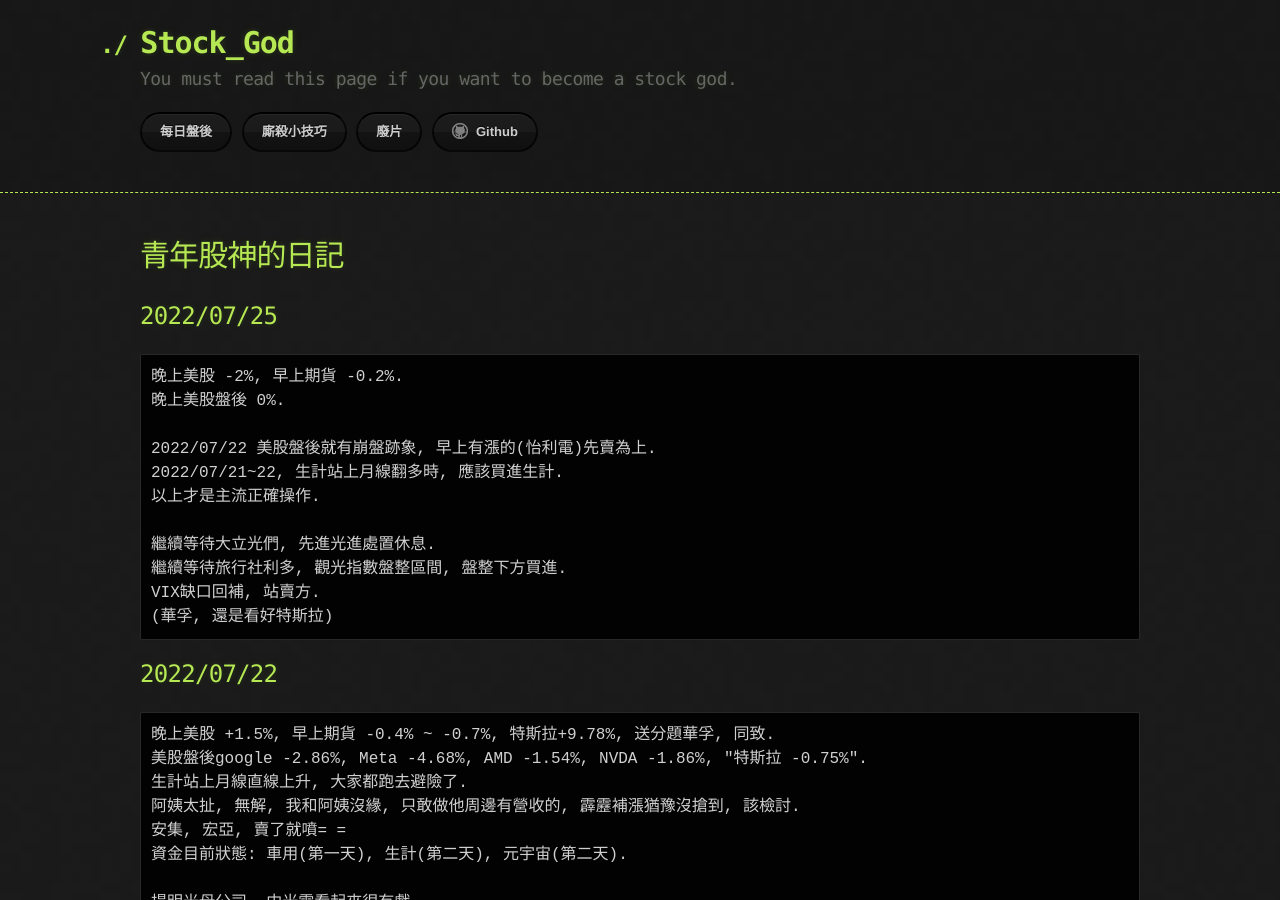
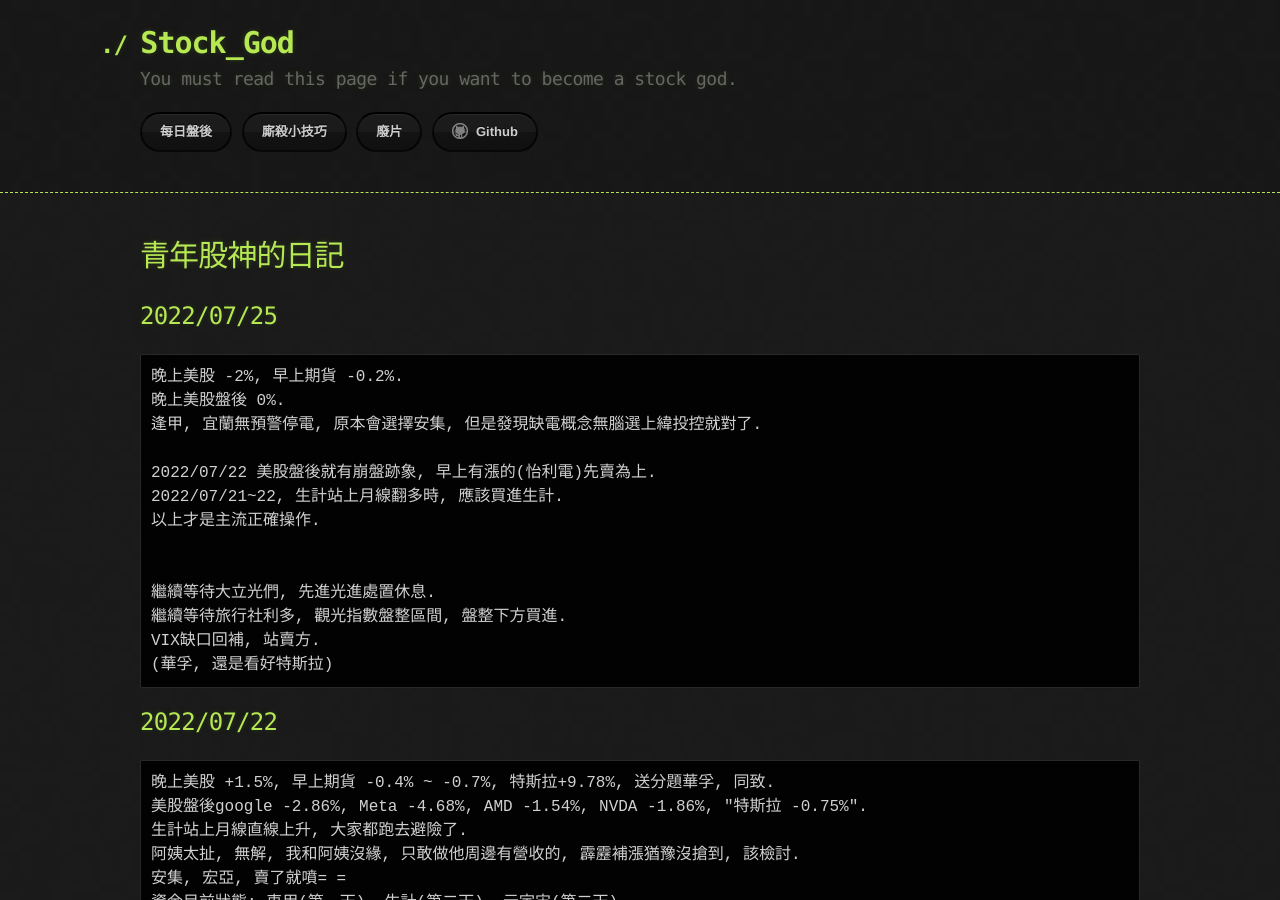
Before and after one commit to lepg5487/Stock_God, a Jekyll site: the page built from index.md, in a window 1280 px wide and 900 px high. Built offline with Jekyll 4.4.1, drawn with Linux system fonts in a browser that asks for light colours; our own code applies the rules of GitHub Pages for plain Markdown files.

Commit message:
Update index.md

````diff
--- a/index.md
+++ b/index.md
@@ -7,10 +7,12 @@ layout: testlayouts
 ```
 晚上美股 -2%, 早上期貨 -0.2%.
 晚上美股盤後 0%.
+逢甲, 宜蘭無預警停電, 原本會選擇安集, 但是發現缺電概念無腦選上緯投控就對了.
 
 2022/07/22 美股盤後就有崩盤跡象, 早上有漲的(怡利電)先賣為上.
 2022/07/21~22, 生計站上月線翻多時, 應該買進生計.
 以上才是主流正確操作.
+
 
 繼續等待大立光們, 先進光進處置休息.
 繼續等待旅行社利多, 觀光指數盤整區間, 盤整下方買進.
````
